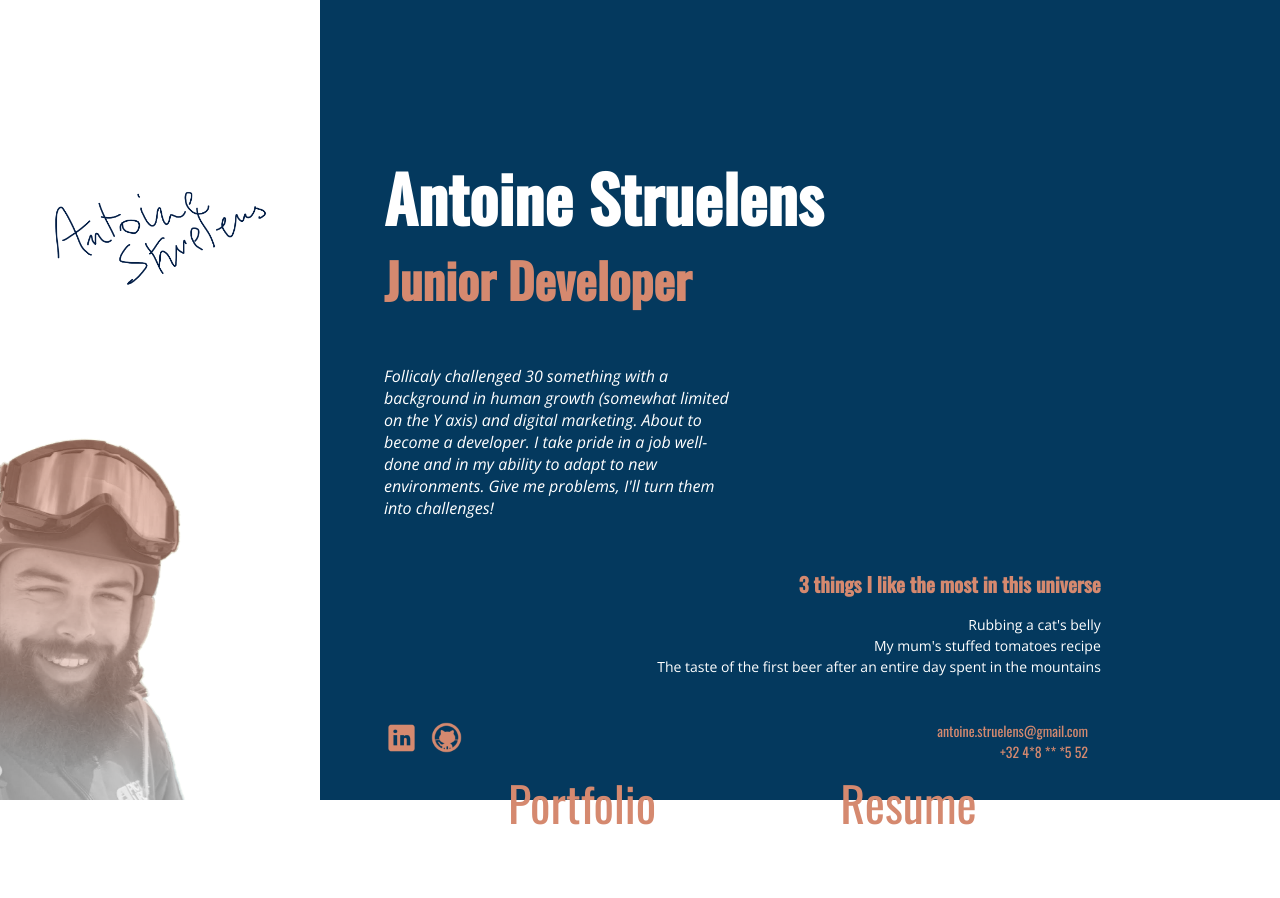
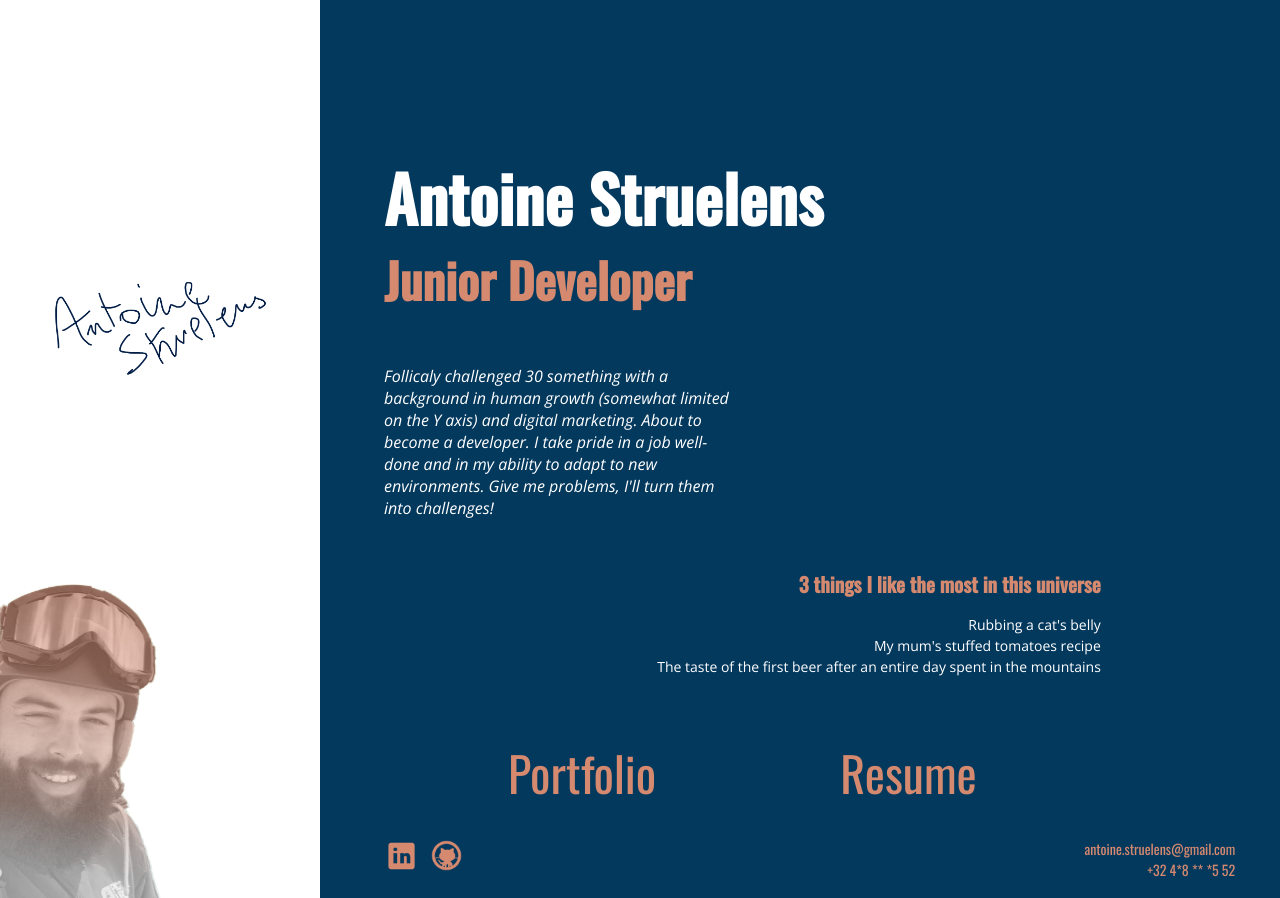
Before and after one commit to Astrls/v-card, a plain HTML site: page index.html in a window 1280 px wide. Before the commit the page ends 858 px from the top, so only its background shows below. Drawn offline with nearby package versions, Linux system fonts and the light colour scheme.

Commit message:
cleaned up css

```diff
--- a/style.css
+++ b/style.css
@@ -7,6 +7,7 @@
 .container{
     display: flex;
     flex-direction: row;
+    min-height: 100vh;
     /* flex-wrap: wrap; */
 }
 
@@ -16,7 +17,8 @@ aside{
     height: 100%;
     background-color: white;
     width:25%;
-    height:100vh;
+    height:inherit;
+    justify-content: flex-end;
 }
 
 #signature{
@@ -32,12 +34,13 @@ aside{
 #photo{
     display: flex;
     background-image: url(AS_picture_orange.png);
-    align-self: flex-end stretch;
-    height:700px;
+    /* align-self: flex-end stretch; */
+    height:40%;
     margin-top: 30px;
     background-size: contain;
     background-repeat: no-repeat;
     background-position: bottom left;
+    align-self: flex-end stretch;
     transition: all 1s ease-in-out;
 
 }
@@ -50,7 +53,7 @@ aside{
     display: flex;
     flex-direction: column;
     width: 75%;
-    height:100vh;
+    height:auto;
     background-color: #04395E;
     padding-left: 5%;
 }
@@ -90,7 +93,8 @@ summary:hover {
     display: flex;
     justify-content: space-evenly;
     width: 80%;
-    margin-top: 70px;
+    margin-top: 40px;
+    margin-bottom: 10px;
 }
 
 #buttons a{
@@ -113,11 +117,9 @@ summary:hover {
 }
 
 footer{
-    position:absolute;
+    position:relative;
     display:flex;
     justify-content: space-between;
-    width: 55%;
-    bottom:20px;
     height:60px;
 
 }
@@ -146,6 +148,7 @@ footer{
     justify-self: flex-end;
     justify-content: center;
     text-align: end;
+    margin-right:5%;
 }
 
 article {
@@ -194,13 +197,14 @@ aside{
     background-color: white;
     width:100%;
     height:20vh;
+    justify-content: center;
 }
 
 #signature{
     display: flex;
     background-image: url(autodraw_sign_3.png);
     margin:40px;
-    height:20vh;
+    height:15vh;
     width: 70%;
     background-size: contain;
     background-repeat: no-repeat;
@@ -283,8 +287,6 @@ footer{
 
 }
 
-#contact{
-    margin-right:5%;
-}
+
 
 }
```
